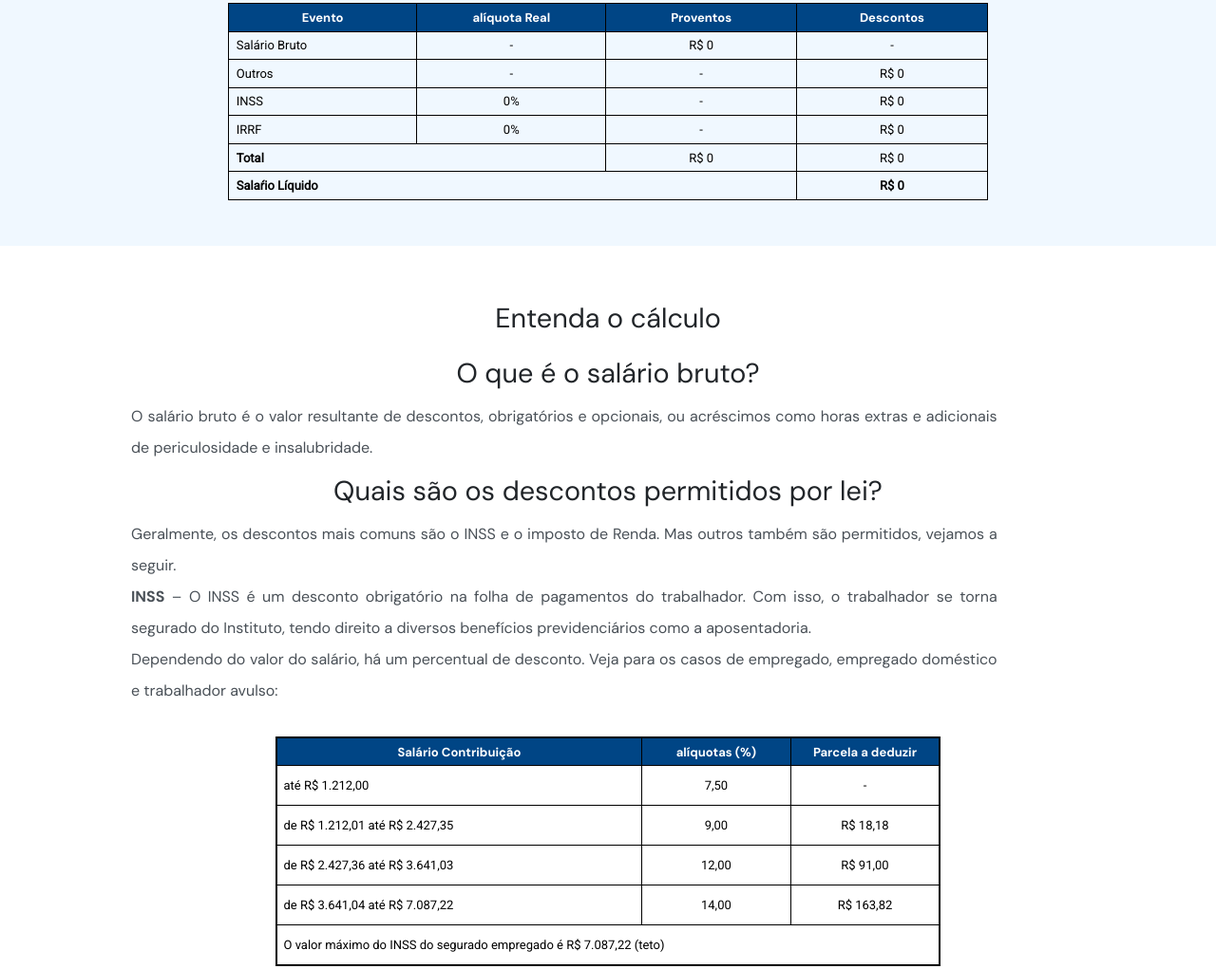
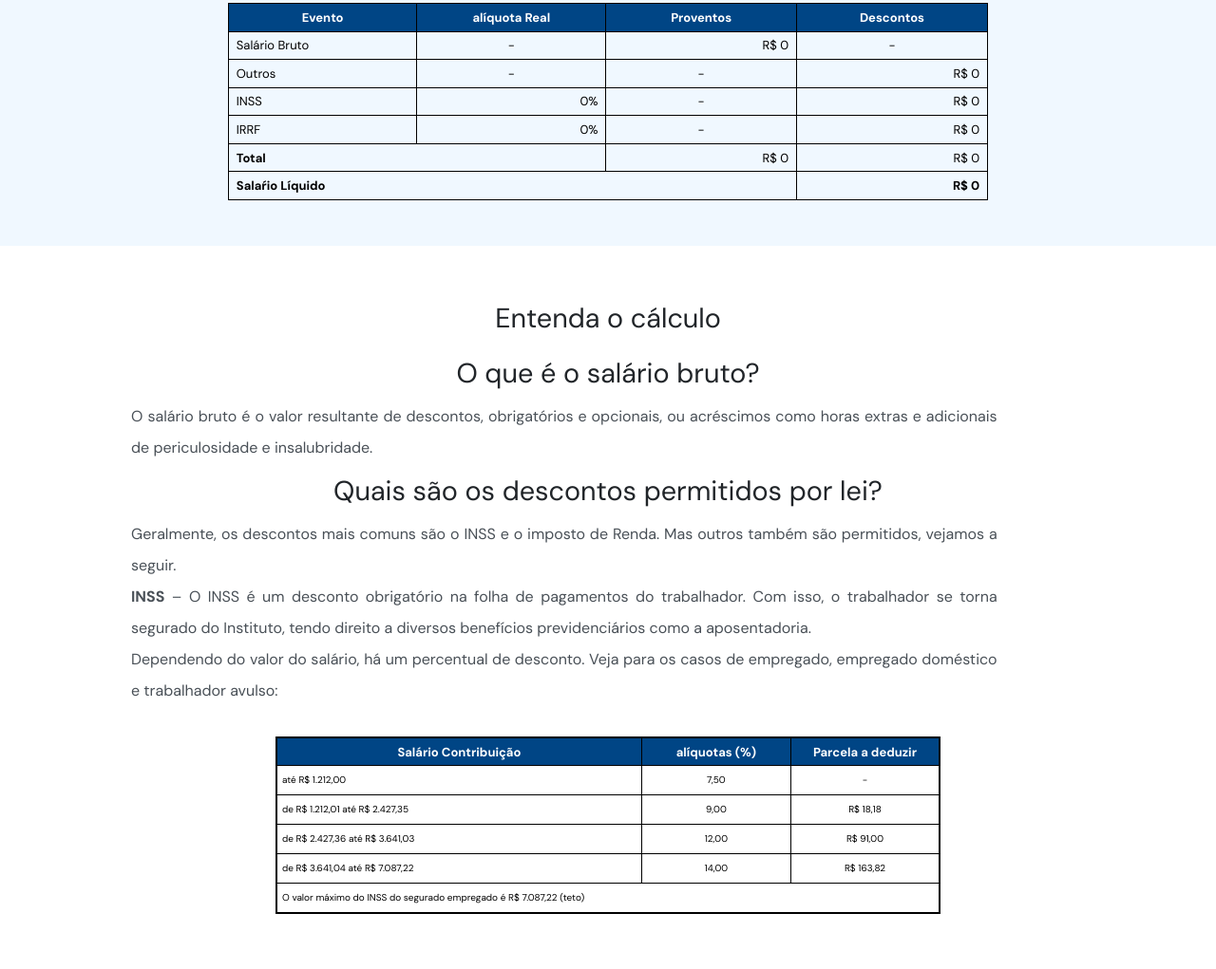
Before and after one commit to Carlosdanyell/DevCont, a plain HTML site: page calc-salario-liquido.html in a window 1280 px wide. Shown: the part 1085-2106 px from the top of the page at 95% size. Drawn offline with Linux system fonts and the light colour scheme.

Commit message:
adicionando seção da pagina main e resolver conflitos

```diff
--- a/styles/page-calc-salario.css
+++ b/styles/page-calc-salario.css
@@ -322,13 +322,8 @@ table{
     border: 1px solid black;
     }
 .cel-result-table, .cel-inss-table{
-<<<<<<< HEAD
     text-align: end;
     font-weight: 400;
-=======
-text-align: end;
-font-family: 'Roboto', sans-serif;
->>>>>>> 1ca03656c950422d6f00160585f0641fde64ff10
 }
 
 #sl-liquido{
@@ -405,22 +400,12 @@ max-width: 700px;
 }
 
 .cel-inss-table, .cel1-inss-table, .celt-inss-table{
-<<<<<<< HEAD
     text-align: center;
     font-size: 1rem;
     font-weight: 400;
     border-bottom: solid 1px;
     padding: 1rem .5rem;
     border: 1px solid black;
-=======
-text-align: center;
-font-size: 1.3rem;
-line-height: 1.5rem;
-font-family: 'Roboto', sans-serif;
-border-bottom: solid 1px;
-padding: 1em .5em;
-border: 1px solid black;
->>>>>>> 1ca03656c950422d6f00160585f0641fde64ff10
 }
 .cel1-inss-table{
     text-align: left;
```
